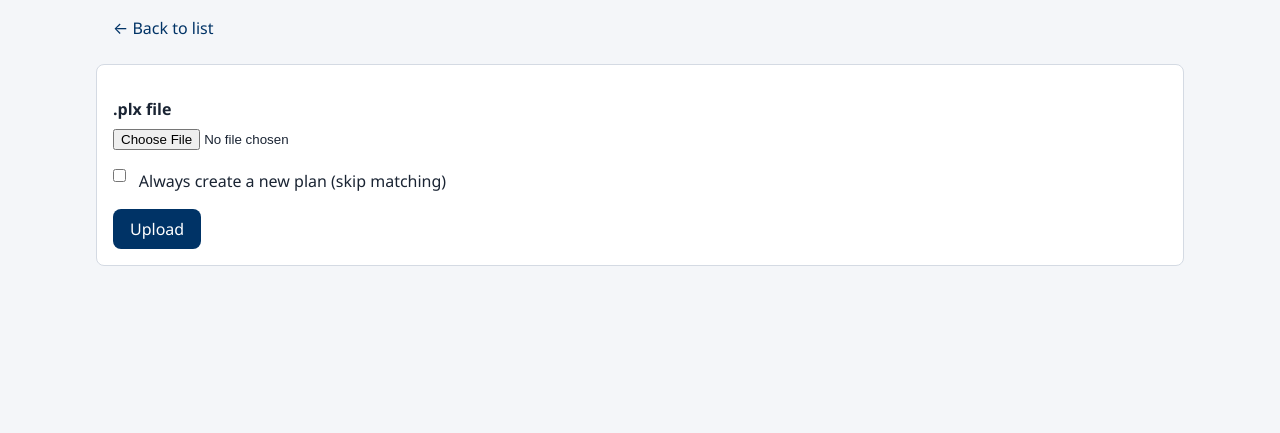
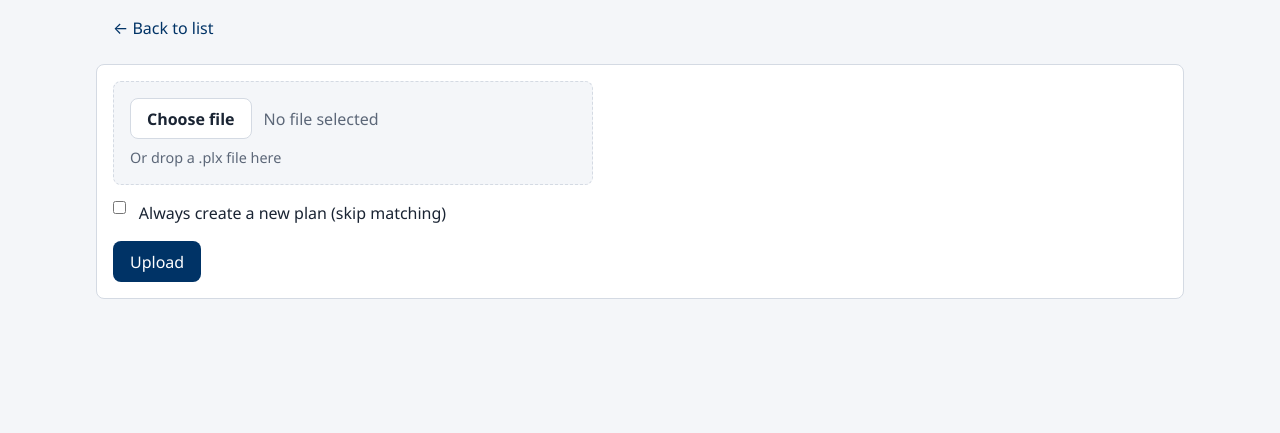
Before and after one commit to levindanil05/Graduate-work, a Django app: page /upload/ in a window 1280 px wide. Shown: the part 121-554 px from the top of the page. Run offline with Django 5.2, Linux system fonts and the light colour scheme; the visitor is signed in with stand-in values (Sample User, id 1); data comes from the database, SQL or seed files in the repository.

Commit message:
fix(ui): upload-file field: rework to support click-to-OpenFIle dialog (but could be false bug)

```diff
--- a/src/education_site/plans/templates/plans/upload_plx.html
+++ b/src/education_site/plans/templates/plans/upload_plx.html
@@ -65,12 +65,21 @@
     {% if preset_document %}
     <input type="hidden" name="document_id" value="{{ preset_document.id }}">
     {% endif %}
-    <p>
-        <label for="id_plx_file">
-            {% trans ".plx file" %}
-        </label>
-        <input id="id_plx_file" type="file" name="plx_file" accept=".plx" required>
-    </p>
+    <div class="file-drop" data-file-drop>
+        <input
+            id="id_plx_file"
+            class="file-drop-input"
+            type="file"
+            name="plx_file"
+            accept=".plx"
+            required
+        >
+        <span class="file-drop-btn">{% trans "Choose file" %}</span>
+        <span class="file-drop-name" data-file-drop-name data-empty="{% trans 'No file selected' %}">
+            {% trans "No file selected" %}
+        </span>
+        <span class="file-drop-hint">{% trans "Or drop a .plx file here" %}</span>
+    </div>
     {% if not preset_document %}
     <p>
         <label>
@@ -85,3 +94,30 @@
 </form>
 {% endif %}
 {% endblock %}
+
+{% block body_scripts %}
+{% if not suggestions %}
+<script>
+(function () {
+  var root = document.querySelector("[data-file-drop]");
+  if (!root) return;
+  var input = root.querySelector(".file-drop-input");
+  var nameEl = root.querySelector("[data-file-drop-name]");
+  if (!input || !nameEl) return;
+  var emptyText = nameEl.getAttribute("data-empty") || nameEl.textContent;
+  function syncName() {
+    var file = input.files && input.files[0];
+    if (file) {
+      nameEl.textContent = file.name;
+      nameEl.classList.remove("is-empty");
+    } else {
+      nameEl.textContent = emptyText;
+      nameEl.classList.add("is-empty");
+    }
+  }
+  nameEl.classList.add("is-empty");
+  input.addEventListener("change", syncName);
+})();
+</script>
+{% endif %}
+{% endblock %}
--- a/src/education_site/static/ui/components.css
+++ b/src/education_site/static/ui/components.css
@@ -148,9 +148,75 @@
   box-sizing: border-box;
 }
 
-.form-stack input[type="file"] {
+.form-stack input[type="file"],
+.file-drop-input {
+  /* Native file controls break click-to-open in Chromium when padded/stretched. */
+  width: auto;
+  max-width: none;
+  padding: 0;
+  margin: 0;
+  border: 0;
+  background: transparent;
+  box-sizing: border-box;
+}
+
+.file-drop {
+  position: relative;
+  display: flex;
+  flex-wrap: wrap;
+  align-items: center;
+  gap: var(--space-2) var(--space-3);
   max-width: 480px;
-  padding: 0.2rem 0;
+  padding: var(--space-4);
+  border: 1px dashed var(--color-border);
+  border-radius: var(--radius);
+  background: var(--color-bg);
+  cursor: pointer;
+}
+
+.file-drop:hover,
+.file-drop:focus-within {
+  border-color: var(--color-primary);
+}
+
+.file-drop-input {
+  position: absolute;
+  inset: 0;
+  width: 100%;
+  height: 100%;
+  opacity: 0;
+  cursor: pointer;
+  font-size: 0;
+}
+
+.file-drop-btn {
+  display: inline-flex;
+  align-items: center;
+  padding: 0.45rem 1rem;
+  border-radius: var(--radius);
+  background: var(--color-surface);
+  border: 1px solid var(--color-border);
+  color: var(--color-text);
+  font-weight: 600;
+  pointer-events: none;
+}
+
+.file-drop-name {
+  color: var(--color-text);
+  font-weight: 500;
+  pointer-events: none;
+}
+
+.file-drop-name.is-empty {
+  color: var(--color-muted);
+  font-weight: 400;
+}
+
+.file-drop-hint {
+  flex-basis: 100%;
+  color: var(--color-muted);
+  font-size: 0.9rem;
+  pointer-events: none;
 }
 
 .form-stack input[type="checkbox"],
```
Also changed, not shown: src/education_site/documents/locale/ru/LC_MESSAGES/django.po, 1 other file.
